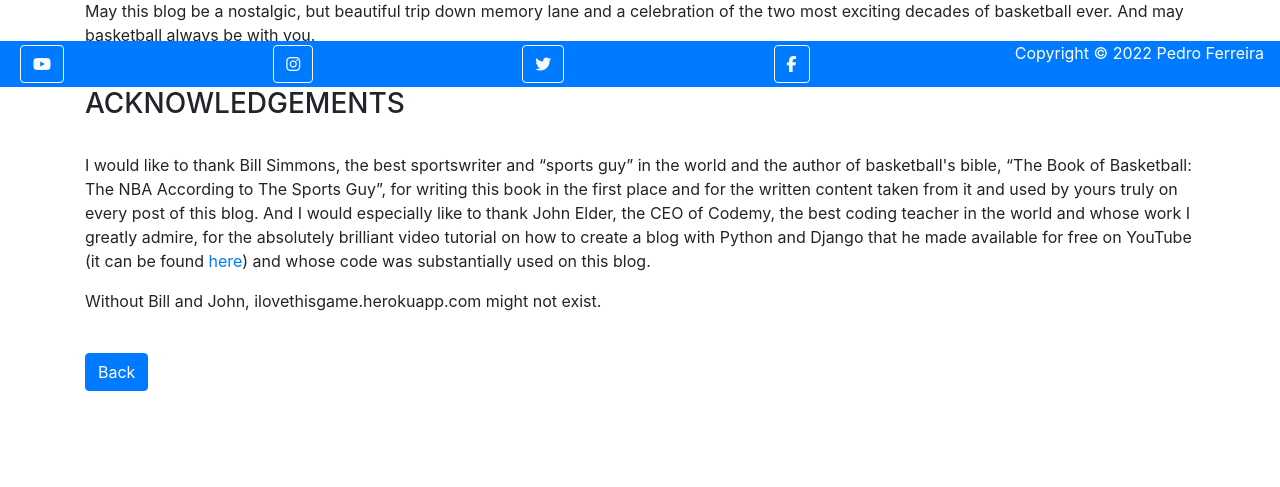
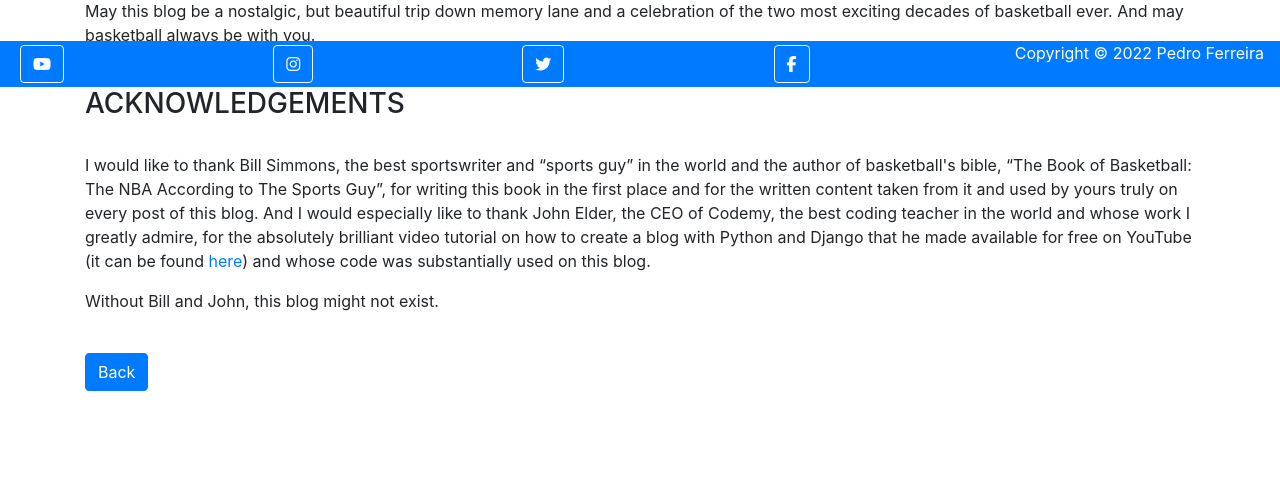
Before and after one commit to Code-Institute-Submissions/i-love-this-game, a Django app: page /about.html in a window 1280 px wide. Shown: the part 713-1200 px from the top of the page. Run offline with Django 4.2, Linux system fonts and the light colour scheme; some libraries are stand-ins or nearby versions.

Commit message:
Change the content of the About page again

```diff
--- a/theblog/templates/about.html
+++ b/theblog/templates/about.html
@@ -57,7 +57,7 @@
     whose code was substantially used on this blog.
 </p>
 <p>
-    Without Bill and John, ilovethisgame.herokuapp.com might not exist.
+    Without Bill and John, this blog might not exist.
 </p>
 <br/>
 <!-- Back button -->
```
